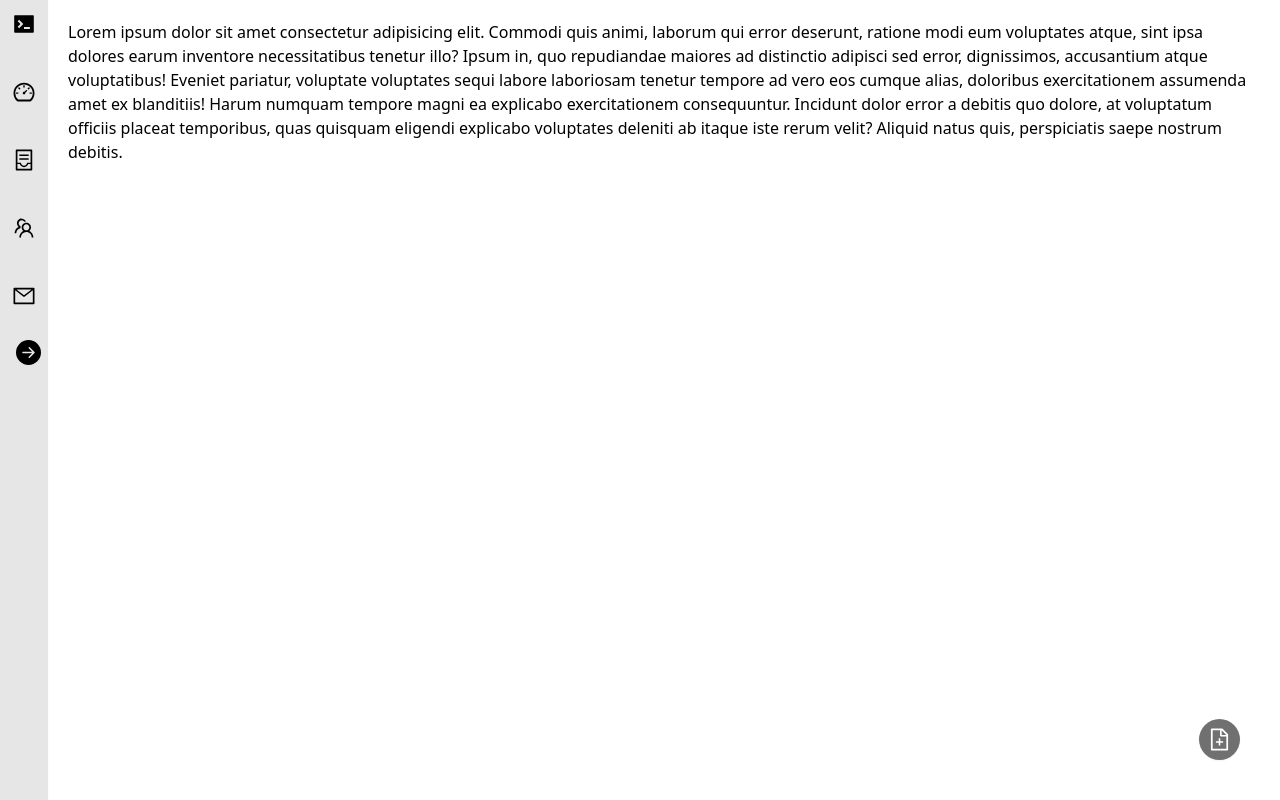
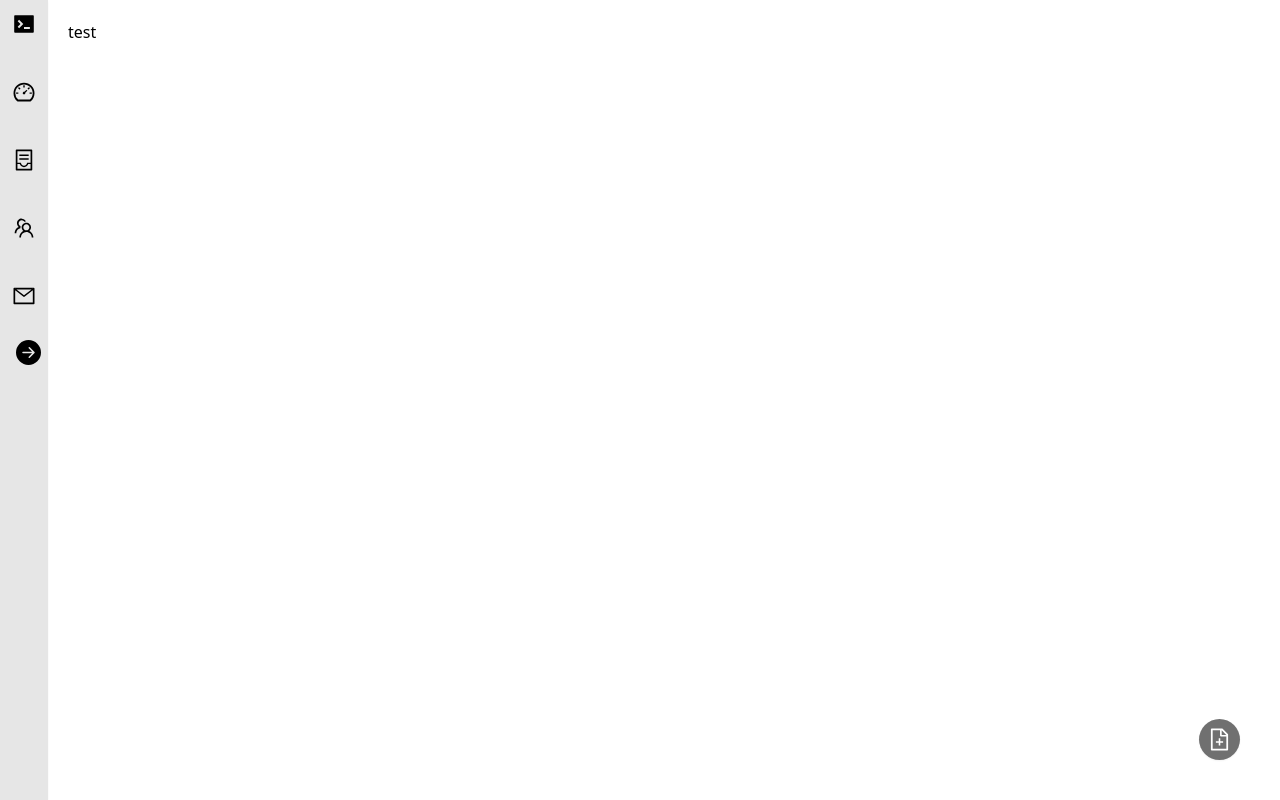
Before and after one commit to PatrykKeska/cms_app, a Next.js app: page /admin in a window 1280 px wide. Built offline with nearby package versions, Linux system fonts and the light colour scheme.

Commit message:
hotfixes*

```diff
--- a/pages/_app.tsx
+++ b/pages/_app.tsx
@@ -1,4 +1,5 @@
 import '../styles/globals.css'
+import '../styles/tiptap.css'
 import type { AppProps } from 'next/app'
 
 export default function App({ Component, pageProps }: AppProps) {
--- a/pages/admin/index.tsx
+++ b/pages/admin/index.tsx
@@ -1,27 +1,12 @@
 import { NextPage } from 'next'
 import AdminLayout from '../../layouts/AdminLayout'
-import AdminNav from '../../layouts/AdminNav'
 
 interface Props {}
 
 const Admin: NextPage<Props> = () => {
     return (
         <AdminLayout>
-            <p>
-                Lorem ipsum dolor sit amet consectetur adipisicing elit. Commodi
-                quis animi, laborum qui error deserunt, ratione modi eum
-                voluptates atque, sint ipsa dolores earum inventore
-                necessitatibus tenetur illo? Ipsum in, quo repudiandae maiores
-                ad distinctio adipisci sed error, dignissimos, accusantium atque
-                voluptatibus! Eveniet pariatur, voluptate voluptates sequi
-                labore laboriosam tenetur tempore ad vero eos cumque alias,
-                doloribus exercitationem assumenda amet ex blanditiis! Harum
-                numquam tempore magni ea explicabo exercitationem consequuntur.
-                Incidunt dolor error a debitis quo dolore, at voluptatum
-                officiis placeat temporibus, quas quisquam eligendi explicabo
-                voluptates deleniti ab itaque iste rerum velit? Aliquid natus
-                quis, perspiciatis saepe nostrum debitis.
-            </p>
+            <p>test</p>
         </AdminLayout>
     )
 }
--- /dev/null
+++ b/styles/tiptap.css
@@ -0,0 +1,7 @@
+.ProseMirror p.is-editor-empty:first-child::before {
+    color: #adb5bd;
+    content: attr(data-placeholder);
+    float: left;
+    height: 0;
+    pointer-events: none;
+  }
```
